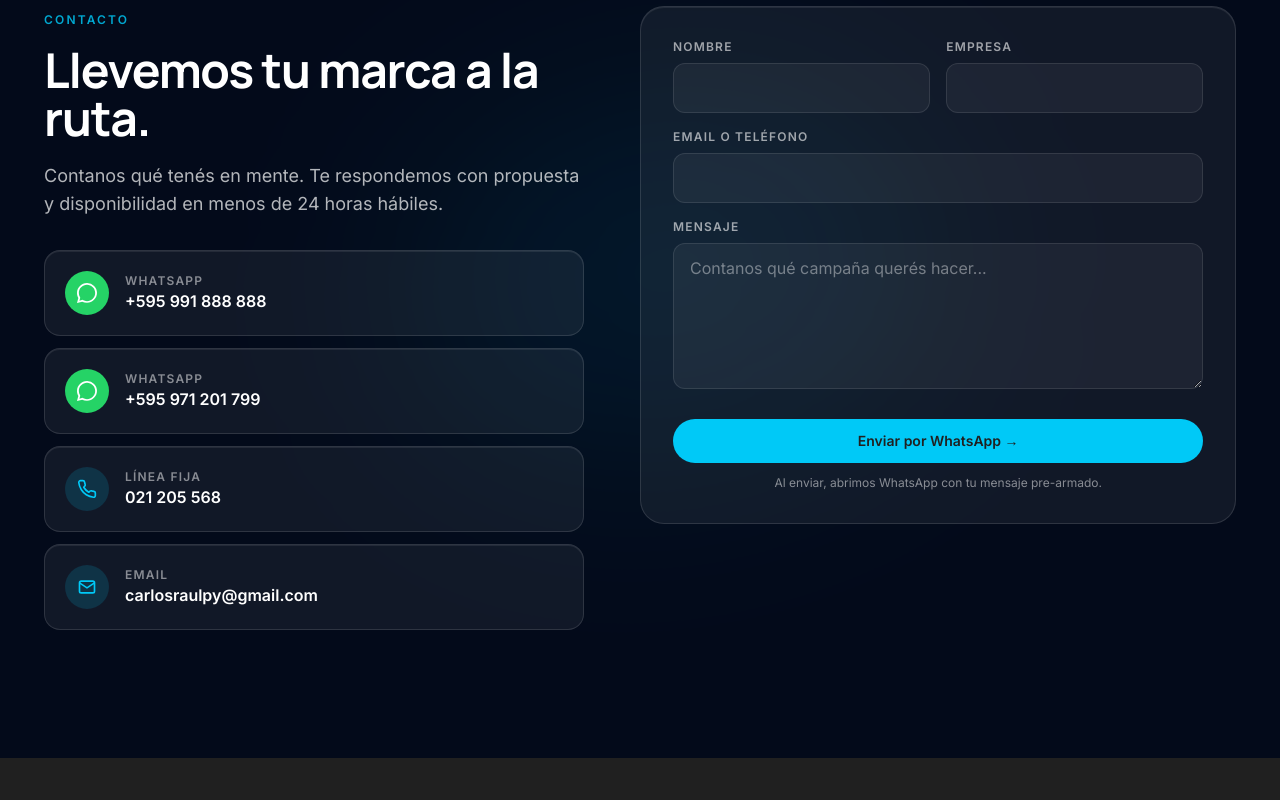
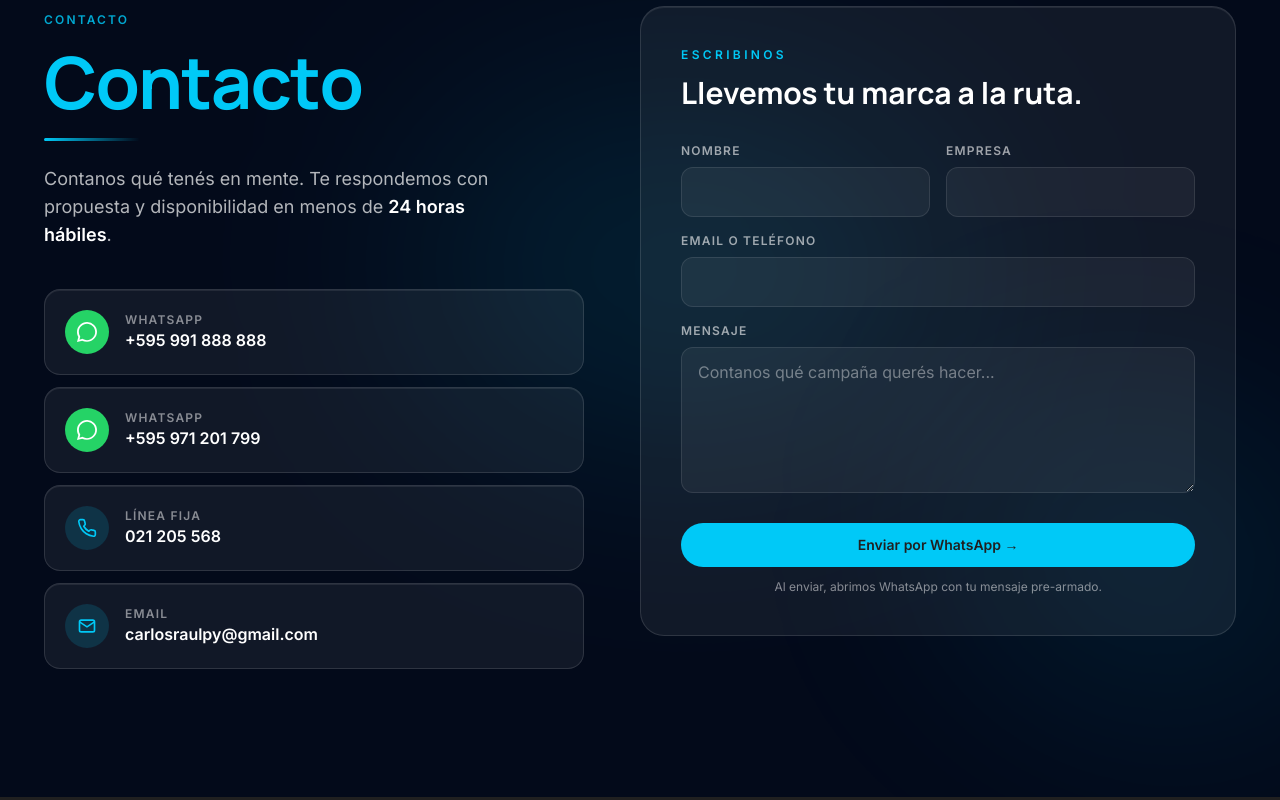
Before and after one commit to bartsilvera12-gif/Tio-CR, a Next.js app: page / in a window 1280 px wide. Shown: the part 5260-6060 px from the top of the page. Built offline with nearby package versions, Linux system fonts and the light colour scheme.

Commit message:
feat(contacto): OPL-style layout with letter-by-letter title + cascading cards from left + form from right + stagger inputs

```diff
--- a/app/globals.css
+++ b/app/globals.css
@@ -212,6 +212,47 @@ body {
   filter: blur(0);
 }
 
+/* Variante: entra desde la izquierda, con blur */
+.reveal.from-left {
+  opacity: 0;
+  transform: perspective(1100px) translateX(-90px) scale(0.94);
+  filter: blur(8px);
+  transition: opacity 0.75s cubic-bezier(0.22, 1, 0.36, 1),
+              transform 0.95s cubic-bezier(0.34, 1.4, 0.5, 1),
+              filter 0.8s ease-out;
+  will-change: opacity, transform, filter;
+}
+.reveal.from-left.is-visible {
+  opacity: 1;
+  transform: perspective(1100px) translateX(0) scale(1);
+  filter: blur(0);
+}
+
+/* Reveal letra por letra (para títulos) */
+.letter-hidden {
+  opacity: 0;
+  transform: translateY(28px);
+  filter: blur(6px);
+  will-change: opacity, transform, filter;
+}
+@keyframes letterIn {
+  from { opacity: 0; transform: translateY(28px); filter: blur(6px); }
+  to   { opacity: 1; transform: translateY(0);    filter: blur(0);   }
+}
+.letter-in {
+  animation: letterIn 0.7s cubic-bezier(0.22, 1, 0.36, 1) both;
+}
+
+/* Barra de acento cian que crece bajo el título */
+@keyframes accentGrowIn {
+  from { transform: scaleX(0); }
+  to   { transform: scaleX(1); }
+}
+.accent-bar {
+  transform-origin: left;
+  animation: accentGrowIn 1s cubic-bezier(0.22, 1, 0.36, 1) 0.4s both;
+}
+
 /* Flip card 3D: media vuelta vertical que revela el reverso.
    El hover se detecta en la zona externa (que no rota) — nunca se corta el giro. */
 .card-spin-zone {
--- a/components/Contacto.tsx
+++ b/components/Contacto.tsx
@@ -4,6 +4,7 @@ import { useState } from 'react'
 import { contacto } from '@/lib/data'
 import Reveal from './Reveal'
 import GlowBlob from './GlowBlob'
+import SplitTextReveal from './SplitTextReveal'
 
 export default function Contacto() {
   const [form, setForm] = useState({
@@ -24,28 +25,7 @@ export default function Contacto() {
     )
   }
 
-  return (
-    <section id="contacto" className="section relative overflow-hidden bg-brand-navyDeep text-white">
-      <GlowBlob
-        className="left-[32%] top-[25%] h-[340px] w-[520px]"
-        opacity={0.08}
-        rotate={-8}
-        radius="55% 45% 60% 40% / 48% 62% 38% 52%"
-      />
-      <div className="container relative">
-        <div className="grid gap-14 lg:grid-cols-[0.95fr_1.05fr]">
-          <Reveal>
-            <span className="eyebrow">Contacto</span>
-            <h2 className="mt-4 font-display text-4xl font-bold tracking-tight text-white md:text-5xl">
-              Llevemos tu marca a la ruta.
-            </h2>
-            <p className="mt-5 text-lg text-white/70">
-              Contanos qué tenés en mente. Te respondemos con propuesta y
-              disponibilidad en menos de 24 horas hábiles.
-            </p>
-
-            <div className="mt-8 space-y-3">
-              {[
+  const items = [
     {
       href: `https://wa.me/${contacto.whatsapp}`,
       external: true,
@@ -76,16 +56,62 @@ export default function Contacto() {
       color: 'cyan' as const,
       icon: 'mail' as const,
     },
-              ].map((item, i) => (
+  ]
+
+  return (
+    <section id="contacto" className="section relative overflow-hidden bg-brand-navyDeep text-white">
+      <GlowBlob
+        className="left-[32%] top-[25%] h-[340px] w-[520px]"
+        opacity={0.1}
+        rotate={-8}
+        radius="55% 45% 60% 40% / 48% 62% 38% 52%"
+        animated
+        speed="slow"
+      />
+      <GlowBlob
+        className="right-[-5%] bottom-[10%] h-[300px] w-[400px]"
+        opacity={0.09}
+        rotate={22}
+        radius="60% 40% 48% 52% / 45% 58% 42% 55%"
+      />
+
+      <div className="container relative">
+        <div className="grid gap-14 lg:grid-cols-[0.95fr_1.05fr] lg:items-start">
+          {/* ---- Columna izquierda ---- */}
+          <div>
+            <span className="eyebrow inline-block opacity-0 animate-[letterIn_0.6s_cubic-bezier(0.22,1,0.36,1)_forwards]">
+              Contacto
+            </span>
+
+            <h2 className="mt-4 font-display text-5xl font-bold leading-[1.05] tracking-tight text-brand-cyan md:text-7xl">
+              <SplitTextReveal text="Contacto" step={55} />
+            </h2>
+
+            <div className="mt-5 h-[3px] w-24 rounded-full bg-gradient-to-r from-brand-cyan to-transparent accent-bar" />
+
+            <Reveal direction="left" delay={200}>
+              <p className="mt-6 max-w-md text-lg text-white/70">
+                Contanos qué tenés en mente. Te respondemos con propuesta y
+                disponibilidad en menos de{' '}
+                <strong className="text-white">24 horas hábiles</strong>.
+              </p>
+            </Reveal>
+
+            <div className="mt-10 space-y-3">
+              {items.map((item, i) => (
+                <Reveal
+                  key={i}
+                  direction="left"
+                  delay={280 + i * 130}
+                >
                   <a
-                  key={i}
                     href={item.href}
                     target={item.external ? '_blank' : undefined}
                     rel={item.external ? 'noreferrer' : undefined}
                     className="glass group flex items-center gap-4 rounded-2xl p-5 transition-all duration-300 hover:-translate-y-0.5 hover:!border-brand-cyan/50 hover:!bg-white/[0.09] hover:shadow-[0_16px_36px_-16px_rgba(0,201,247,0.4)]"
                   >
                     <div
-                    className={`flex h-11 w-11 items-center justify-center rounded-full ${
+                      className={`flex h-11 w-11 items-center justify-center rounded-full transition-transform duration-300 group-hover:scale-110 ${
                         item.color === 'wa'
                           ? 'bg-[#25D366]'
                           : 'bg-brand-cyan/15 text-brand-cyan'
@@ -113,37 +139,51 @@ export default function Contacto() {
                       <div className="font-semibold text-white">{item.value}</div>
                     </div>
                   </a>
+                </Reveal>
               ))}
             </div>
+          </div>
+
+          {/* ---- Columna derecha: formulario ---- */}
+          <Reveal direction="right" delay={100} as="div">
+            <form onSubmit={submit} className="glass rounded-3xl p-8 md:p-10">
+              <Reveal direction="below" delay={200}>
+                <div className="text-xs font-bold uppercase tracking-[0.28em] text-brand-cyan">
+                  Escribinos
+                </div>
+                <h3 className="mt-3 font-display text-2xl font-bold text-white md:text-3xl">
+                  Llevemos tu marca a la ruta.
+                </h3>
               </Reveal>
 
-          <Reveal delay={120} as="div">
-            <form
-              onSubmit={submit}
-              className="glass rounded-3xl p-8"
-            >
-              <div className="grid gap-4 sm:grid-cols-2">
+              <div className="mt-8 grid gap-4 sm:grid-cols-2">
+                <Reveal direction="below" delay={320}>
                   <Field
                     label="Nombre"
                     value={form.nombre}
                     onChange={(v) => setForm({ ...form, nombre: v })}
                     required
                   />
+                </Reveal>
+                <Reveal direction="below" delay={400}>
                   <Field
                     label="Empresa"
                     value={form.empresa}
                     onChange={(v) => setForm({ ...form, empresa: v })}
                   />
+                </Reveal>
               </div>
-              <div className="mt-4">
+
+              <Reveal direction="below" delay={480} className="mt-4">
                 <Field
                   label="Email o teléfono"
                   value={form.contacto}
                   onChange={(v) => setForm({ ...form, contacto: v })}
                   required
                 />
-              </div>
-              <div className="mt-4">
+              </Reveal>
+
+              <Reveal direction="below" delay={560} className="mt-4">
                 <label className="block text-xs font-semibold uppercase tracking-widest text-white/60">
                   Mensaje
                 </label>
@@ -155,13 +195,16 @@ export default function Contacto() {
                   className="mt-2 w-full rounded-xl border border-white/10 bg-white/5 px-4 py-3 text-white outline-none transition placeholder:text-white/40 focus:border-brand-cyan focus:bg-white/10"
                   placeholder="Contanos qué campaña querés hacer..."
                 />
-              </div>
+              </Reveal>
+
+              <Reveal direction="below" delay={640}>
                 <button type="submit" className="btn-cyan mt-6 w-full justify-center">
                   Enviar por WhatsApp →
                 </button>
                 <p className="mt-3 text-center text-xs text-white/50">
                   Al enviar, abrimos WhatsApp con tu mensaje pre-armado.
                 </p>
+              </Reveal>
             </form>
           </Reveal>
         </div>
--- a/components/Reveal.tsx
+++ b/components/Reveal.tsx
@@ -7,7 +7,7 @@ type Props = {
   delay?: number
   className?: string
   as?: 'div' | 'section' | 'article' | 'span'
-  direction?: 'up' | 'right' | 'below'
+  direction?: 'up' | 'right' | 'below' | 'left'
 }
 
 export default function Reveal({
@@ -40,7 +40,15 @@ export default function Reveal({
     <Tag
       ref={ref as never}
       style={{ transitionDelay: `${delay}ms` }}
-      className={`reveal ${direction === 'right' ? 'from-right' : direction === 'below' ? 'from-below' : ''} ${visible ? 'is-visible' : ''} ${className}`}
+      className={`reveal ${
+        direction === 'right'
+          ? 'from-right'
+          : direction === 'below'
+          ? 'from-below'
+          : direction === 'left'
+          ? 'from-left'
+          : ''
+      } ${visible ? 'is-visible' : ''} ${className}`}
     >
       {children}
     </Tag>
--- /dev/null
+++ b/components/SplitTextReveal.tsx
@@ -0,0 +1,54 @@
+'use client'
+
+import { useEffect, useRef, useState } from 'react'
+
+type Props = {
+  text: string
+  className?: string
+  /** ms entre letra y letra */
+  step?: number
+  /** delay inicial en ms */
+  delay?: number
+}
+
+/** Divide un texto en letras y las revela una por una cuando la sección entra en viewport */
+export default function SplitTextReveal({
+  text,
+  className = '',
+  step = 45,
+  delay = 0,
+}: Props) {
+  const ref = useRef<HTMLSpanElement>(null)
+  const [visible, setVisible] = useState(false)
+
+  useEffect(() => {
+    const el = ref.current
+    if (!el) return
+    const io = new IntersectionObserver(
+      ([entry]) => {
+        if (entry.isIntersecting) {
+          setVisible(true)
+          io.disconnect()
+        }
+      },
+      { threshold: 0.35, rootMargin: '0px 0px -40px 0px' }
+    )
+    io.observe(el)
+    return () => io.disconnect()
+  }, [])
+
+  return (
+    <span ref={ref} className={className} aria-label={text}>
+      {text.split('').map((ch, i) => (
+        <span
+          key={i}
+          aria-hidden
+          className={visible ? 'letter-in' : 'letter-hidden'}
+          style={{ animationDelay: `${delay + i * step}ms`, display: 'inline-block' }}
+        >
+          {ch === ' ' ? ' ' : ch}
+        </span>
+      ))}
+    </span>
+  )
+}
```
Lines whose indentation alone changed are shown as unchanged.
